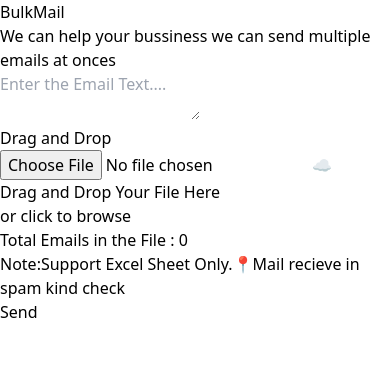
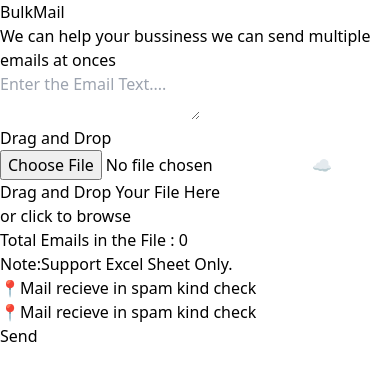
Before and after one commit to vmaniwork-alt/Bulkmail, a React app in the folder frontend/: page / in a window 390 px wide. Shown: the top 380 px of the page. Built offline with nearby package versions, Linux system fonts and the light colour scheme; the HTML template or start-up script is replaced by a standard one.

Commit message:
add media query

```diff
--- a/frontend/src/App.jsx
+++ b/frontend/src/App.jsx
@@ -117,16 +117,24 @@ function App() {
       or click to browse
     </p>
   </label>
-  <div className="flex items-center gap-8 md:gap-0 mt-3 justify-evenly">
+  <div className=" flex items-center gap-8 md:gap-0 mt-3 justify-evenly">
 
   <p className="text-slate-600 text-sm ">
     Total Emails in the File : <span className="font-semibold">{emailList.length}</span>
 
   </p>
-  <p className="text-xs text-red-400">Note:<span className="text-gray-400 px-1">Support Excel Sheet Only.</span>
-  <span className="text-gray-400 text-xs">📍Mail recieve in spam kind check</span></p>
+  <div className="items-center md:py-2  md:gap-1 md:flex flex-col "  >
+     <p className="text-xs text-red-400">Note:<span className="text-gray-400 px-1">Support Excel Sheet Only.</span> </p>
+  <p className="text-gray-400 text-xs hidden md:flex ">📍Mail recieve in spam kind check</p>
+
+
+
 
   </div>
+
+
+  </div>
+  <p className="text-gray-400 text-xs mt-3 md:hidden ">📍Mail recieve in spam kind check</p>
 
 
 
```
Also changed, not shown: 1 other file (tests, documents, lock files or other folders).
